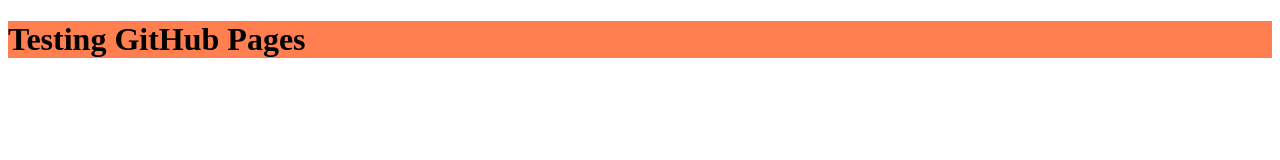
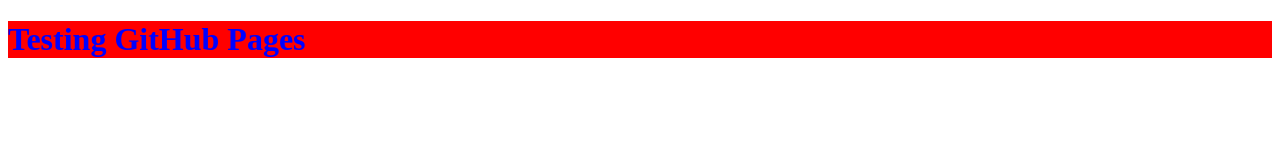
Before and after one commit to bongtechie/bongtechie.github.io, a plain HTML site: page index.html in a window 1280 px wide. Drawn offline with Linux system fonts and the light colour scheme.

Commit message:
Update main.css

```diff
--- a/css/main.css
+++ b/css/main.css
@@ -1,4 +1,5 @@
 /* */
 h1 {
-  background-color: coral;
+  background-color: red;
+  color: blue;
 }
```
